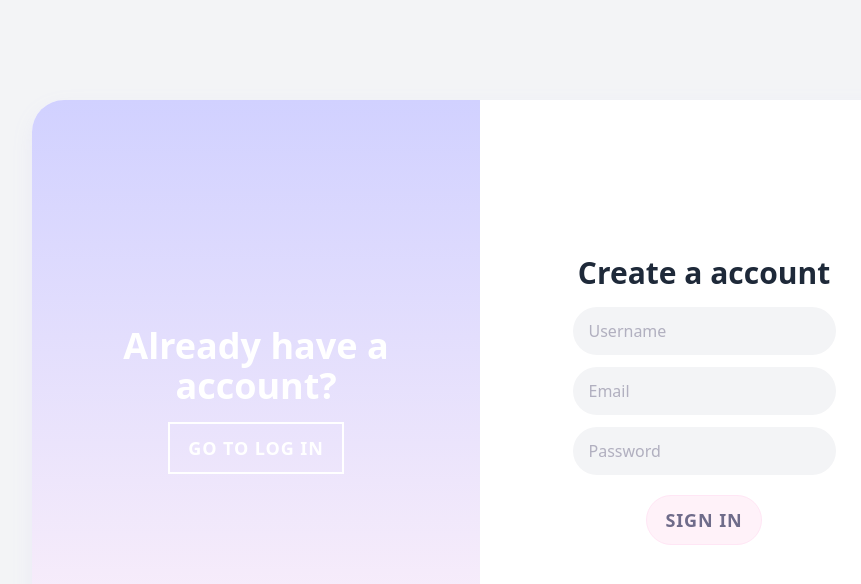
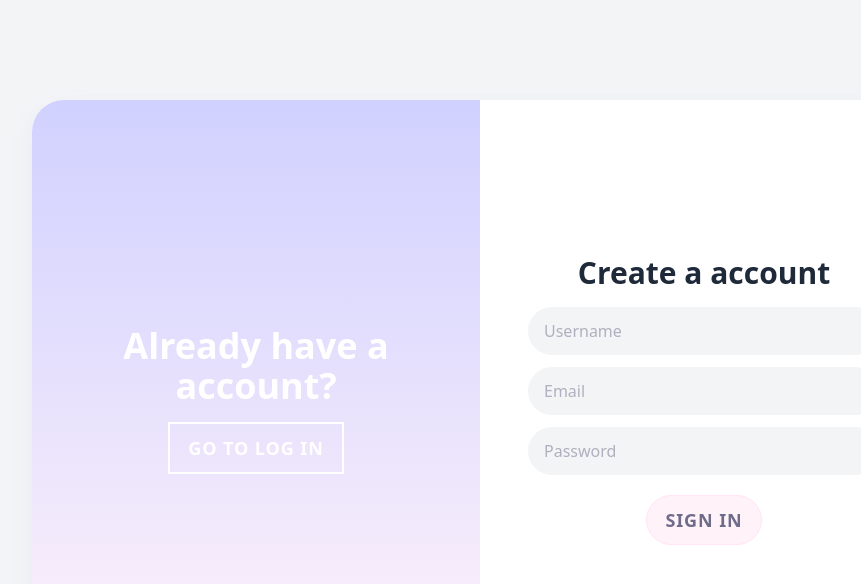
Before and after one commit to KiraKiraAyu/palette, a Vue app in the folder frontend/: page /auth in a window 1280 px wide. Both pictures are taken after a click on the button "GO TO SIGN UP". Shown: the top 584 px of the page, without its empty margins (160-1021 px from the left). Built offline with nearby package versions, Linux system fonts and the light colour scheme; no server answers.

Commit message:
fix(frontend): tiny optimization

```diff
--- a/frontend/src/components/BaseInput.vue
+++ b/frontend/src/components/BaseInput.vue
@@ -1,10 +1,12 @@
 <template>
+    <div>
         <label v-if="label" class="block text-lg font-medium text-light-text mb-1">
             {{ label }}
         </label>
         <div class="flex items-center bg-gray-100 rounded-full mb-3 focus-within:ring-2 focus-within:ring-blue-400 transition-all">
             <input :type="type" :placeholder="placeholder" v-model="value" class="bg-transparent border-none w-full py-3 px-4 outline-none">
             <slot></slot>
+        </div>
     </div>
 </template>
 
--- a/frontend/src/views/AuthView.vue
+++ b/frontend/src/views/AuthView.vue
@@ -17,12 +17,12 @@
           <BaseInput
             type="email"
             placeholder="Email"
-            class="bg-gray-100 border-none w-full py-3 px-4 rounded-full mb-3 outline-none focus:ring-2 focus:ring-blue-400 transition-all"
+            class="w-full"
           />
           <BaseInput
             type="password"
             placeholder="Password"
-            class="bg-gray-100 border-none w-full py-3 px-4 rounded-full mb-2 outline-none focus:ring-2 focus:ring-blue-400 transition-all"
+            class="w-full"
           />
 
           <a
@@ -42,8 +42,8 @@
       </div>
 
       <div
-        class="absolute top-0 left-0 h-full w-1/2 transition-all duration-700 ease-in-out opacity-0 z-1"
-        :class="{ 'translate-x-full opacity-100 z-3': isSignUp }"
+        class="absolute top-0 left-0 h-full w-1/2 transition-all duration-700 ease-in-out"
+        :class="isSignUp ? 'translate-x-full opacity-100 z-3' : 'z-1 opacity-0'"
       >
         <form
           class="bg-white flex flex-col items-center justify-center h-full px-12 text-center"
@@ -54,17 +54,17 @@
           <BaseInput
             type="text"
             placeholder="Username"
-            class="bg-gray-100 border-none w-full py-3 px-4 rounded-full mb-3 outline-none focus:ring-2 focus:ring-blue-400 transition-all"
+            class="w-full"
           />
           <BaseInput
             type="email"
             placeholder="Email"
-            class="bg-gray-100 border-none w-full py-3 px-4 rounded-full mb-3 outline-none focus:ring-2 focus:ring-blue-400 transition-all"
+            class="w-full"
           />
           <BaseInput
             type="password"
             placeholder="Password"
-            class="bg-gray-100 border-none w-full py-3 px-4 rounded-full mb-6 outline-none focus:ring-2 focus:ring-blue-400 transition-all"
+            class="w-full"
           />
 
           <BaseButton
@@ -87,7 +87,6 @@
         >
           <div
             class="flex flex-col items-center justify-center text-center w-1/2 h-full px-10 transition-transform duration-700 ease-in-out transform translate-x-0"
-            :class="{ 'translate-x-0': isSignUp }"
           >
             <h1 class="font-bold text-4xl mb-4">Already have a account?</h1>
             <BaseButton
@@ -102,7 +101,6 @@
 
           <div
             class="flex flex-col items-center justify-center text-center w-1/2 h-full px-10 transition-transform duration-700 ease-in-out transform translate-x-0"
-            :class="{ 'translate-x-0': isSignUp }"
           >
             <h1 class="font-bold text-4xl mb-4">Not have a account yet?</h1>
             <BaseButton
--- a/package.json
+++ b/package.json
@@ -1,5 +1,6 @@
 {
 	"dependencies": {
 		"gsap": "^3.13.0"
-	}
+	},
+	"packageManager": "pnpm@9.12.2+sha512.22721b3a11f81661ae1ec68ce1a7b879425a1ca5b991c975b074ac220b187ce56c708fe5db69f4c962c989452eee76c82877f4ee80f474cebd61ee13461b6228"
 }
```
Lines whose indentation alone changed are shown as unchanged.
